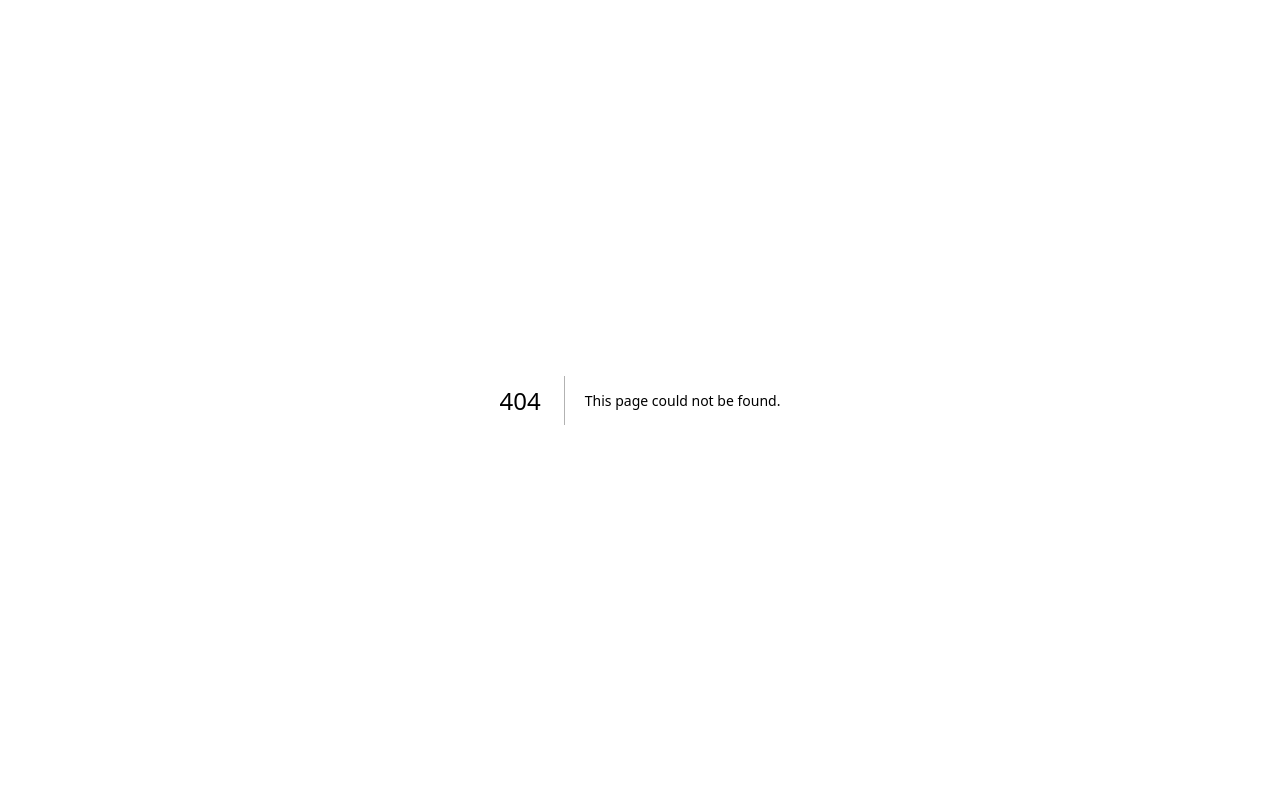
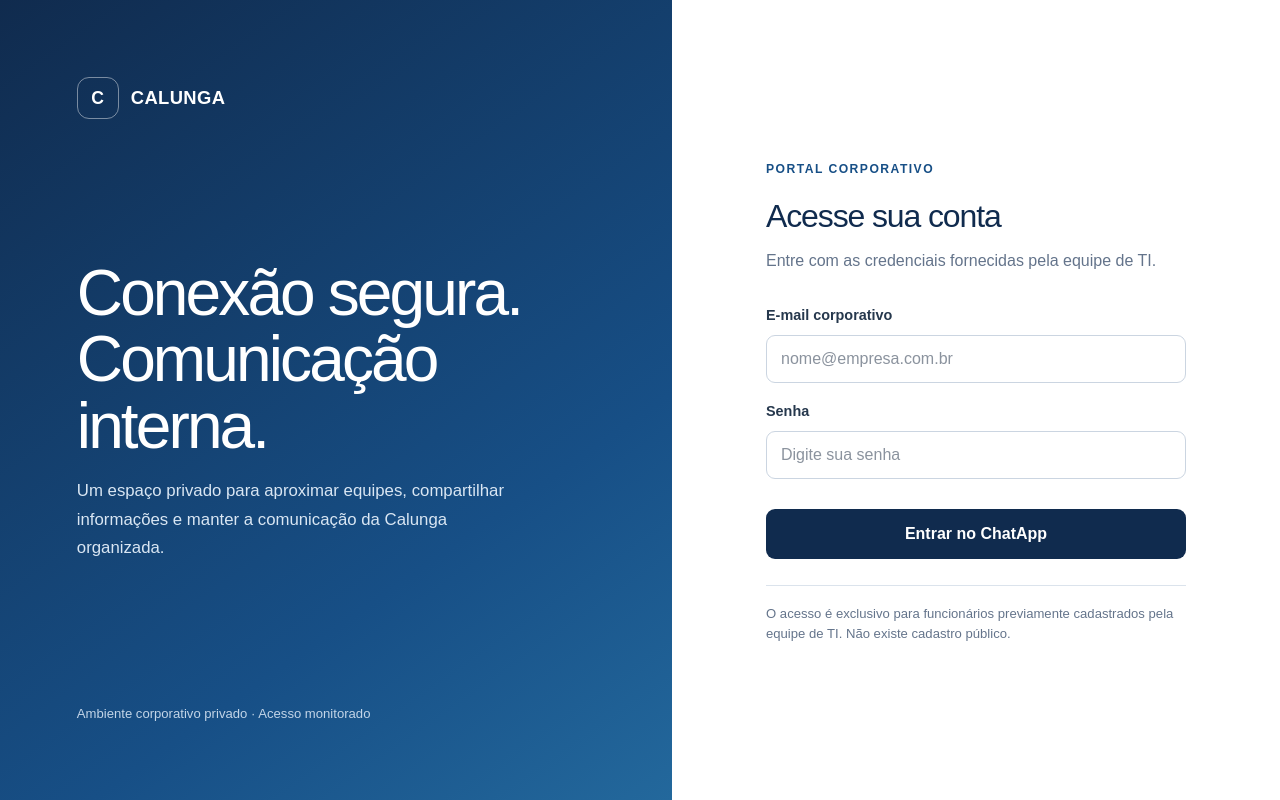
Before and after one commit to otaviosferreira/chatp, a Next.js app: page /login in a window 1280 px wide. Before the commit this address had no page. Built offline with nearby package versions, Linux system fonts and the light colour scheme.

Commit message:
feat(auth): app/login/page.tsx

```diff
--- /dev/null
+++ b/app/login/page.tsx
@@ -0,0 +1,24 @@
+import { LoginForm } from "./login-form";
+
+export default function LoginPage() {
+  return (
+    <main className="auth-shell">
+      <section className="auth-brand" aria-label="ChatApp Calunga">
+        <div className="brand-mark"><span className="brand-symbol" aria-hidden="true">C</span> CALUNGA</div>
+        <div className="brand-copy">
+          <h1>Conexão segura. Comunicação interna.</h1>
+          <p>Um espaço privado para aproximar equipes, compartilhar informações e manter a comunicação da Calunga organizada.</p>
+        </div>
+        <div className="brand-foot">Ambiente corporativo privado · Acesso monitorado</div>
+      </section>
+      <section className="auth-panel">
+        <div className="auth-card">
+          <span className="auth-eyebrow">Portal corporativo</span>
+          <h2>Acesse sua conta</h2>
+          <p className="auth-subtitle">Entre com as credenciais fornecidas pela equipe de TI.</p>
+          <LoginForm />
+        </div>
+      </section>
+    </main>
+  );
+}
```
